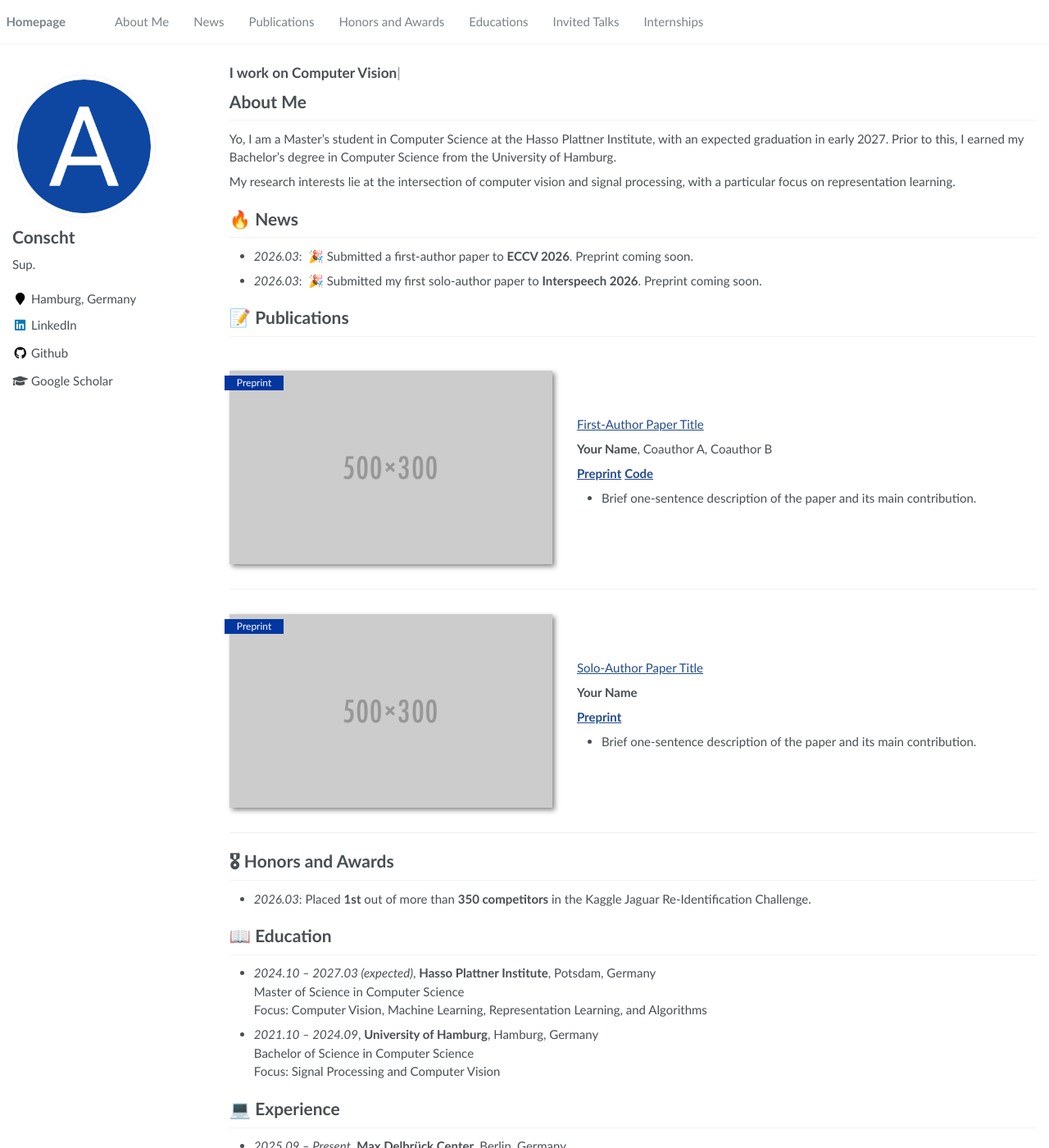
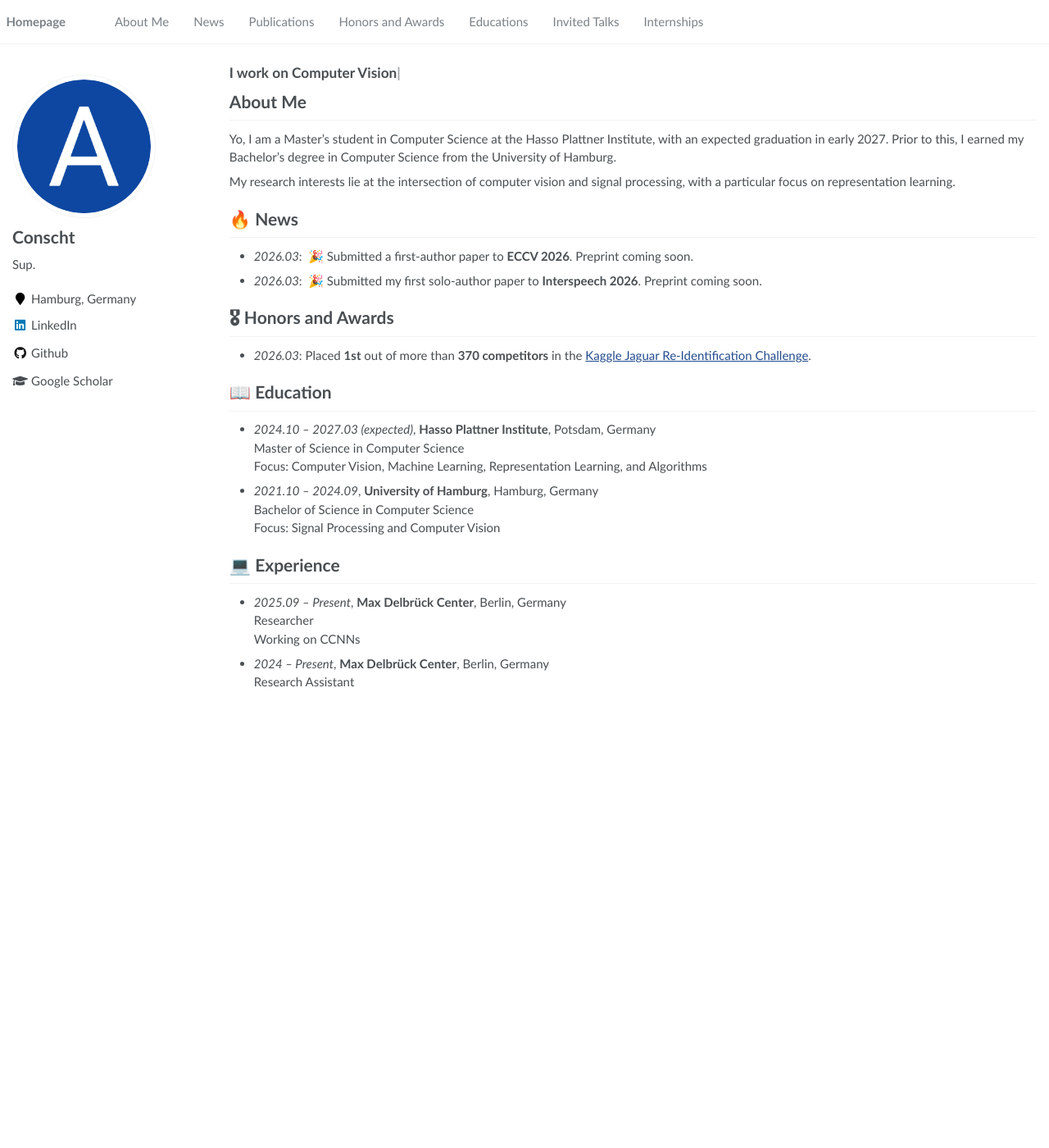
Before and after one commit to Conscht/conscht.github.io, a Jekyll site: the page built from _pages/about.md, in a window 1280 px wide and 1400 px high. Shown: the whole window at 82% size. Built offline with Jekyll 4.4.1, drawn with Linux system fonts in a browser that asks for light colours; nearby versions of some CDN libraries.

Commit message:
added link, removed publicatiosn till prepritn there

```diff
--- a/_pages/about.md
+++ b/_pages/about.md
@@ -33,36 +33,10 @@ My research interests lie at the intersection of computer vision and signal proc
 - *2026.03*: &nbsp;🎉 Submitted a first-author paper to **ECCV 2026**. Preprint coming soon.
 - *2026.03*: &nbsp;🎉 Submitted my first solo-author paper to **Interspeech 2026**. Preprint coming soon.
 
-# 📝 Publications
 
-<!-- Replace this section with your actual papers once available -->
-
-<div class='paper-box'><div class='paper-box-image'><div><div class="badge">Preprint</div><img src='images/500x300.png' alt="paper preview" width="100%"></div></div>
-<div class='paper-box-text' markdown="1">
-
-[First-Author Paper Title](#)
-
-**Your Name**, Coauthor A, Coauthor B
-
-[**Preprint**](#) [**Code**](#)
-- Brief one-sentence description of the paper and its main contribution.
-</div>
-</div>
-
-<div class='paper-box'><div class='paper-box-image'><div><div class="badge">Preprint</div><img src='images/500x300.png' alt="paper preview" width="100%"></div></div>
-<div class='paper-box-text' markdown="1">
-
-[Solo-Author Paper Title](#)
-
-**Your Name**
-
-[**Preprint**](#)
-- Brief one-sentence description of the paper and its main contribution.
-</div>
-</div>
 
 # 🎖 Honors and Awards
-- *2026.03*: Placed **1st** out of more than **350 competitors** in the Kaggle Jaguar Re-Identification Challenge.
+- *2026.03*: Placed **1st** out of more than **370 competitors** in the [Kaggle Jaguar Re-Identification Challenge](https://www.kaggle.com/competitions/jaguar-re-id/leaderboard).
 
 # 📖 Education
 - *2024.10 – 2027.03 (expected)*, **Hasso Plattner Institute**, Potsdam, Germany
```
